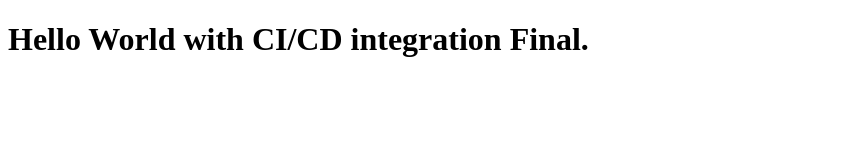
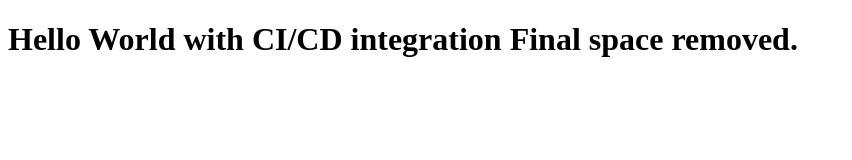
Before and after one commit to KamranAKhan/Bootcamp2020Sample, a plain HTML site: page index.html in a window 1280 px wide. Shown: the whole page, without its empty margins (0-852 px from the left). Drawn offline with Linux system fonts and the light colour scheme.

Commit message:
space removed

```diff
--- a/index.html
+++ b/index.html
@@ -6,6 +6,6 @@
     <title>Document</title>
 </head>
 <body>
-    <h1>Hello World with CI/CD integration Final.</h1>
+    <h1>Hello World with CI/CD integration Final space removed.</h1>
 </body>
 </html>
```
Also changed, not shown: 1 other file.
